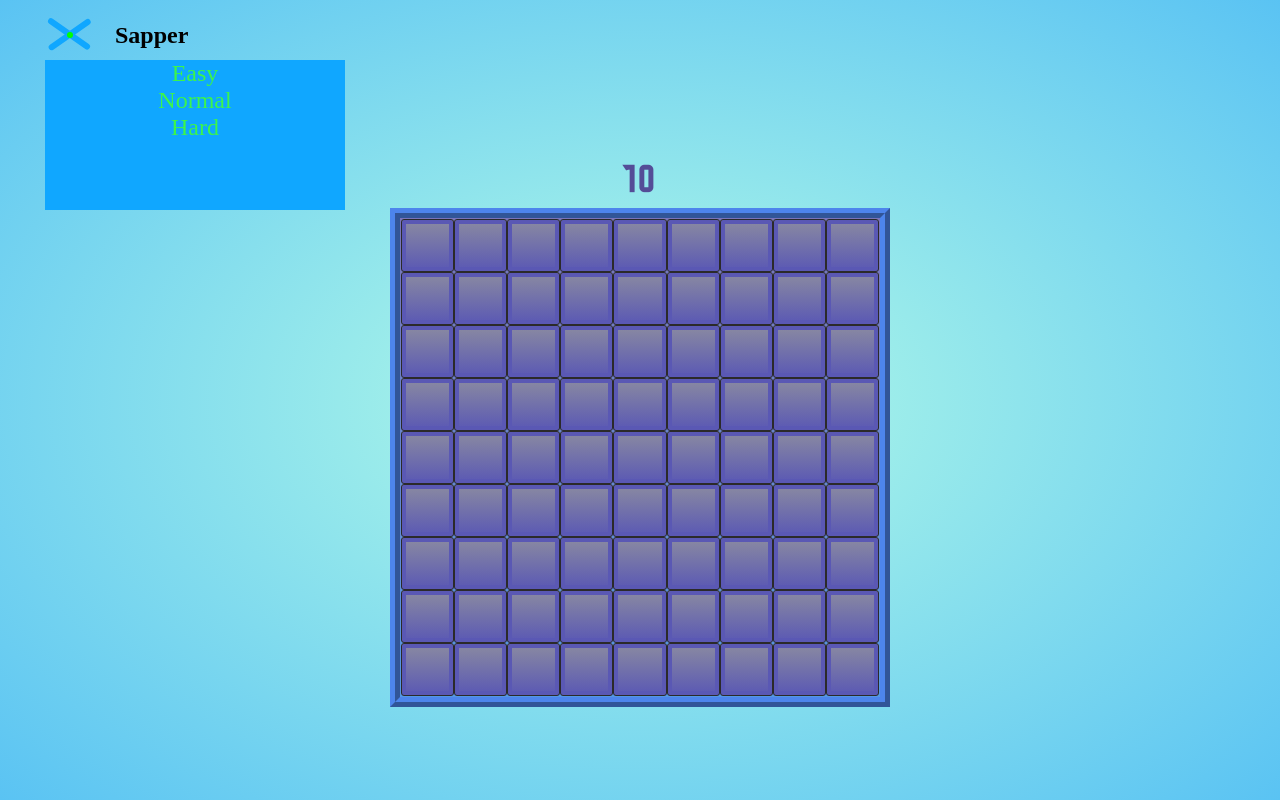
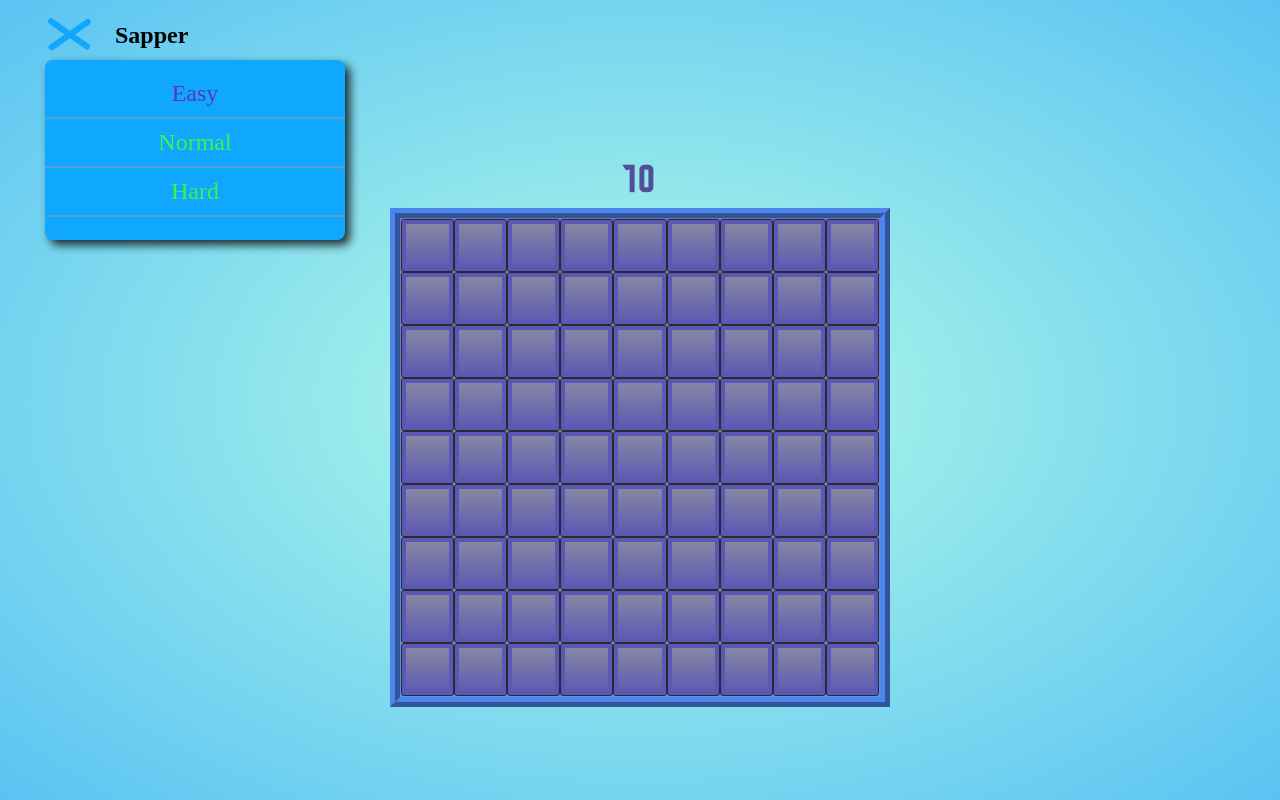
Before and after one commit to Mrak9087/sapper, a React (Create React App) app: page / in a window 1280 px wide. Both pictures are taken after a click on the element 70 px from the left and 35 px from the top of the page. Built offline with nearby package versions, Linux system fonts and the light colour scheme; a web font is replaced by a local one.

Commit message:
feat: add levels

```diff
--- a/src/component/Menu/Menu.tsx
+++ b/src/component/Menu/Menu.tsx
@@ -1,33 +1,30 @@
-import { useState } from 'react';
+import React, { useEffect, useRef, useState } from 'react';
 import './menu.css';
-import MenuItem from './MenuItem/MenuItem';
+import MenuContent from './MenuContent';
 
 const Menu = () => {
   const [isShow, setIsShow] = useState(false);
+
+  const handleCloseMenu = () => {
+    setIsShow(false);
+  };
+
+  const handleBurgerClick = () => {
+    setIsShow((prev) => !prev);
+  }
+
   return (
     <div className="menu">
       <div
         className={isShow ? 'burger active' : 'burger'}
-        onClick={() => setIsShow((prev) => !prev)}
+        onClick={()=>handleBurgerClick()}
       >
         <span></span>
         <span></span>
         <span></span>
-        <div className="center"></div>
       </div>
       <div className="menuItems">
-        <MenuItem
-          text="Easy"
-          level={{ lengthX: 9, lengthY: 9, countBomb: 10, widthBoard: 500 }}
-        />
-        <MenuItem
-          text="Normal"
-          level={{ lengthX: 16, lengthY: 16, countBomb: 40, widthBoard: 700 }}
-        />
-        <MenuItem
-          text="Hard"
-          level={{ lengthX: 30, lengthY: 16, countBomb: 99, widthBoard: 900 }}
-        />
+        {isShow ? <MenuContent closeMenu={handleCloseMenu} /> : <></>}
       </div>
     </div>
   );
--- /dev/null
+++ b/src/component/Menu/MenuContent.tsx
@@ -0,0 +1,37 @@
+import React, { FC, useEffect, useRef } from 'react';
+import MenuItem from './MenuItem';
+
+import './menuContent.css'
+
+interface IMenuContent {
+  closeMenu: () => void;
+}
+
+const MenuContent: FC<IMenuContent> = ({ closeMenu }) => {
+  const refMenu = useRef<HTMLElement>(null);
+
+  useEffect(() => {
+    const clickOutside = (e: MouseEvent) => {
+      if (!(e.target as HTMLElement).closest('.menu')) {
+        closeMenu();
+      }
+    };
+    document.addEventListener('click', clickOutside);
+    return () => {
+      document.removeEventListener('click', clickOutside);
+    };
+  }, []);
+
+  return (
+    <div className="menuContent">
+      <MenuItem text="Easy" level={{ lengthX: 9, lengthY: 9, countBomb: 10, widthBoard: 500 }} />
+      <MenuItem
+        text="Normal"
+        level={{ lengthX: 16, lengthY: 16, countBomb: 40, widthBoard: 700 }}
+      />
+      <MenuItem text="Hard" level={{ lengthX: 30, lengthY: 16, countBomb: 99, widthBoard: 900 }} />
+    </div>
+  );
+};
+
+export default MenuContent;
--- a/src/component/Menu/MenuItem/MenuItem.tsx
+++ b/src/component/Menu/MenuItem/MenuItem.tsx
@@ -14,12 +14,23 @@ const MenuItem: FC<IMenuItem> = ({ text, level }) => {
   const store = useSelector((state: RootStore) => state);
   const dispatch = useDispatch<AppDispatch>();
 
+  let cl = '';
+
   const handleClick = () => {
     dispatch(setLevel(level));
-    console.log(level);
   };
+
+  if (
+    level.countBomb === store.countBomb &&
+    level.lengthX === store.lengthX &&
+    level.lengthY === store.lengthY &&
+    level.widthBoard === store.widthBoard
+  ) {
+    cl = 'activeItem';
+  }
+
   return (
-    <div onClick={handleClick} className="menuItem">
+    <div onClick={handleClick} className={`menuItem ${cl}`}>
       {text}
     </div>
   );
--- a/src/component/Menu/MenuItem/menuItem.css
+++ b/src/component/Menu/MenuItem/menuItem.css
@@ -6,5 +6,11 @@
   font-size: 24px;
   font-family: VenomMincho;
   color: #3cf54b;
+  padding: 10px 5px;
   cursor: pointer;
+  border-bottom: 2px solid rgba(158, 157, 157, 0.514);
 }
+
+.activeItem {
+  color:#553bb6;
+}
--- a/src/component/Menu/menu.css
+++ b/src/component/Menu/menu.css
@@ -2,7 +2,6 @@
   display: flex;
   flex-direction: column;
   position: relative;
-  /* overflow: hidden; */
   padding: 5px;
 }
 
@@ -16,17 +15,6 @@
   align-items: center;
   overflow: hidden;
   transition: all 0.5s ease;
-}
-
-.center {
-  position: absolute;
-  height: 6px;
-  width: 6px;
-  background-color: lime;
-  border-radius: 50%;
-  top: 50%;
-  left: 50%;
-  transform: translate(-50%, -50%);
 }
 
 .burger span {
@@ -56,14 +44,18 @@
 .menuItems {
   position: absolute;
   top: 100%;
-  height: 0;
+  min-height: 0;
+  height: 0%;
   width: 300px;
   background-color: #10a7ff;
   z-index: 10;
   overflow: hidden;
   transition: all 0.5s linear;
+  border-radius: 8px;
+  box-shadow: 5px 5px 10px rgba(0, 0, 0, 0.8);
 }
 
 .burger.active + .menuItems {
-  height: 150px;
+  min-height: 180px;
+  height: 100%;
 }
--- /dev/null
+++ b/src/component/Menu/menuContent.css
@@ -0,0 +1,9 @@
+.menuContent {
+  width: 100%;
+  display: flex;
+  flex-direction: column;
+  /* row-gap: 10px; */
+  justify-content: center;
+  align-items: center;
+  padding: 10px 0;
+}
--- a/src/helpers/constants.ts
+++ b/src/helpers/constants.ts
@@ -1,8 +1,15 @@
 export const BOMB = 9;
 
 export enum Mask {
-    OPEN = 'open',
-    CLOSE = 'close',
-    QUEST = 'quest',
-    FLAG = 'flag',
+  OPEN = 'open',
+  CLOSE = 'close',
+  QUEST = 'quest',
+  FLAG = 'flag',
 }
+
+export const levels = [
+  {
+    text: 'Easy',
+    level: { lengthX: 9, lengthY: 9, countBomb: 10, widthBoard: 500 },
+  },
+];
```
